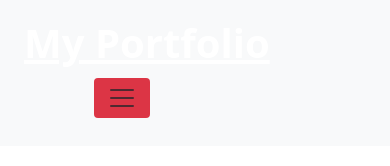
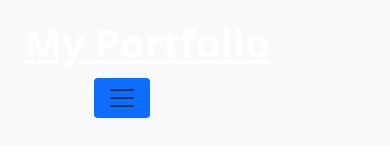
Before and after one commit to RAHIB786110/myportfolio-, a plain HTML site: page index.html in a window 390 px wide. Shown: the top 166 px of the page. Drawn offline with nearby package versions, Linux system fonts and the light colour scheme.

Commit message:
Update index.html

```diff
--- a/index.html
+++ b/index.html
@@ -15,7 +15,7 @@
     <nav class="navbar navbar-expand-lg bg-body-tertiary" style="background-color: blueviolet;">
         <div class="container-fluid">
           <a style="font-size: 40px;font-weight: bold;text-decoration: underline;color: white;" class="navbar-brand" href="#">My Portfolio</a>
-          <button class="navbar-toggler bg-danger" type="button" data-bs-toggle="collapse" data-bs-target="#navbarText" aria-controls="navbarText" aria-expanded="false" aria-label="Toggle navigation">
+          <button class="navbar-toggler bg-primary" type="button" data-bs-toggle="collapse color" data-bs-target="#navbarText" aria-controls="navbarText" aria-expanded="false" aria-label="Toggle navigation">
             <span class="navbar-toggler-icon"></span>
           </button>
           <div class="collapse navbar-collapse" id="navbarText">
```
